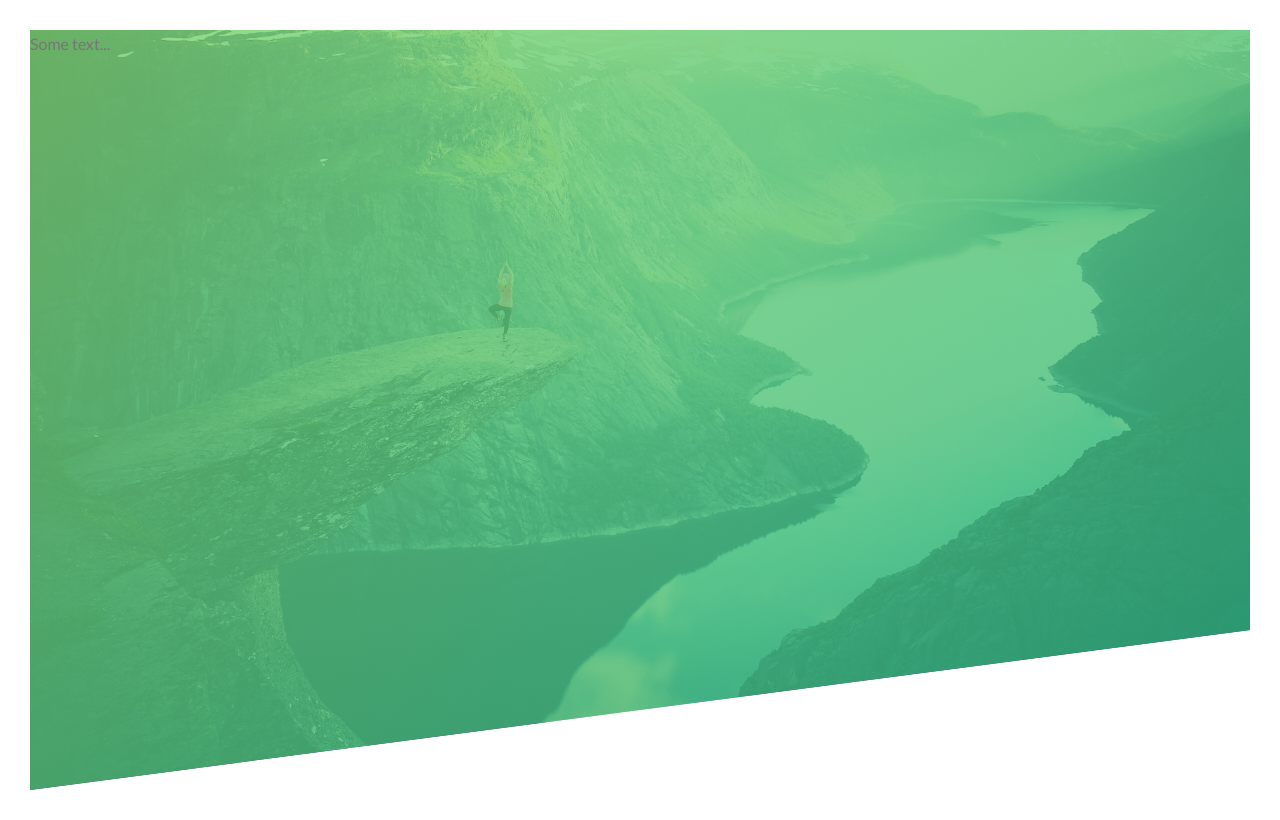
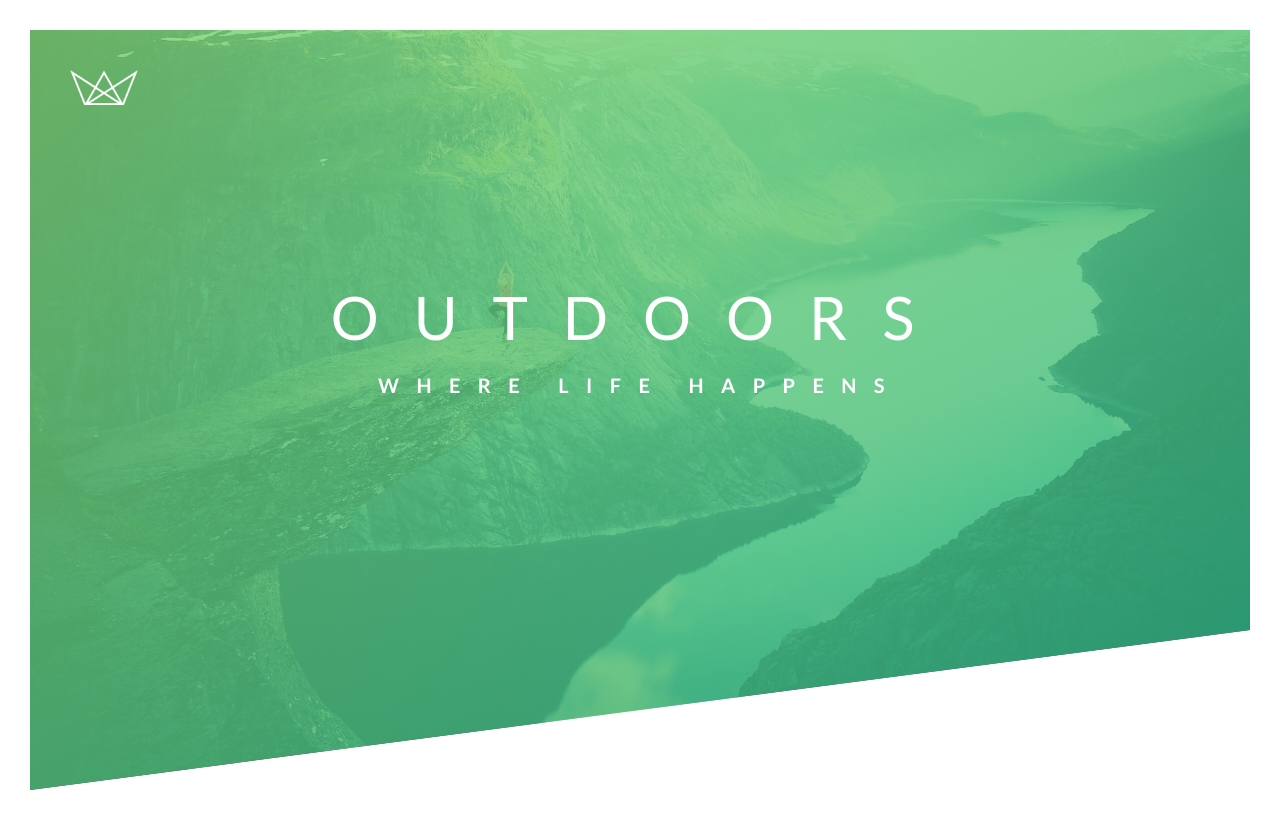
Before and after one commit to wechuli/natours, a plain HTML site: page index.html in a window 1280 px wide. Drawn offline with Linux system fonts and the light colour scheme.

Commit message:
add heading animation

```diff
--- a/css/style.css
+++ b/css/style.css
@@ -29,4 +29,85 @@ body {
     background-repeat: no-repeat;
     background-position: top;
     clip-path: polygon(0 0, 100% 0, 100% 75vh, 0% 100%);
+    position: relative;
 }
+
+.logo-box {
+    position: absolute;
+    top: 40px;
+    left: 40px;
+}
+
+.logo {
+    height: 35px;
+
+}
+
+.text-box {
+    position: absolute;
+    top: 40%;
+    left: 50%;
+    transform: translate(-50%, -50%);
+}
+
+.heading-primary {
+    color: #fff;
+    text-transform: uppercase;
+    backface-visibility: hidden;
+}
+
+.heading-primary-main {
+    display: block;
+    font-size: 60px;
+    font-weight: 400;
+    letter-spacing: 35px;
+    animation-name: moveInLeft;
+    animation-duration: 2s;
+    animation-timing-function: ease-in-out;
+    /* animation-iteration-count: 3;
+    animation-delay: 2s; */
+
+}
+
+.heading-primary-sub {
+    display: block;
+    font-size: 20px;
+    font-weight: 700;
+    letter-spacing: 17.4px;
+    text-align: center;
+    animation-name: moveInRight;
+    animation-duration: 2s;
+    animation-timing-function: ease-in-out;
+}
+
+@keyframes moveInLeft {
+    0% {
+        opacity: 0;
+        transform: translateX(-100px);
+    }
+
+    80% {
+        transform: translateX(10px);
+    }
+
+    100% {
+        opacity: 1;
+        transform: translate(0);
+    }
+}
+
+@keyframes moveInRight {
+    0% {
+        opacity: 0;
+        transform: translateX(100px);
+    }
+
+    80% {
+        transform: translateX(-10px);
+    }
+
+    100% {
+        opacity: 1;
+        transform: translate(0);
+    }
+}
--- a/index.html
+++ b/index.html
@@ -1,22 +1,35 @@
 <!DOCTYPE html>
 <html lang="en">
   <head>
-        <meta charset="UTF-8">
-        <meta name="viewport" content="width=device-width, initial-scale=1.0">
+    <meta charset="UTF-8" />
+    <meta name="viewport" content="width=device-width, initial-scale=1.0" />
 
-        <link href="https://fonts.googleapis.com/css?family=Lato:100,300,400,700,900" rel="stylesheet">
+    <link
+      href="https://fonts.googleapis.com/css?family=Lato:100,300,400,700,900"
+      rel="stylesheet"
+    />
 
-        <link rel="stylesheet" href="css/icon-font.css">
-        <link rel="stylesheet" href="css/style.css">
-        <link rel="shortcut icon" type="image/png" href="img/favicon.png">
+    <link rel="stylesheet" href="css/icon-font.css" />
+    <link rel="stylesheet" href="css/style.css" />
+    <link rel="shortcut icon" type="image/png" href="img/favicon.png" />
 
     <title>Natours | Exciting tours for adventurous people</title>
   </head>
   <body>
     <header class="header">
-           Some text...
-
+      <div class="logo-box">
+        <img src="./img/logo-white.png" alt="logo" class="logo" />
+      </div>
+      <div class="text-box">
+        <h1 class="heading-primary">
+          <span class="heading-primary-main">
+            Outdoors
+          </span>
+          <span class="heading-primary-sub">
+            Where Life Happens
+          </span>
+        </h1>
+      </div>
     </header>
-
   </body>
 </html>
```
Lines whose indentation alone changed are shown as unchanged.
